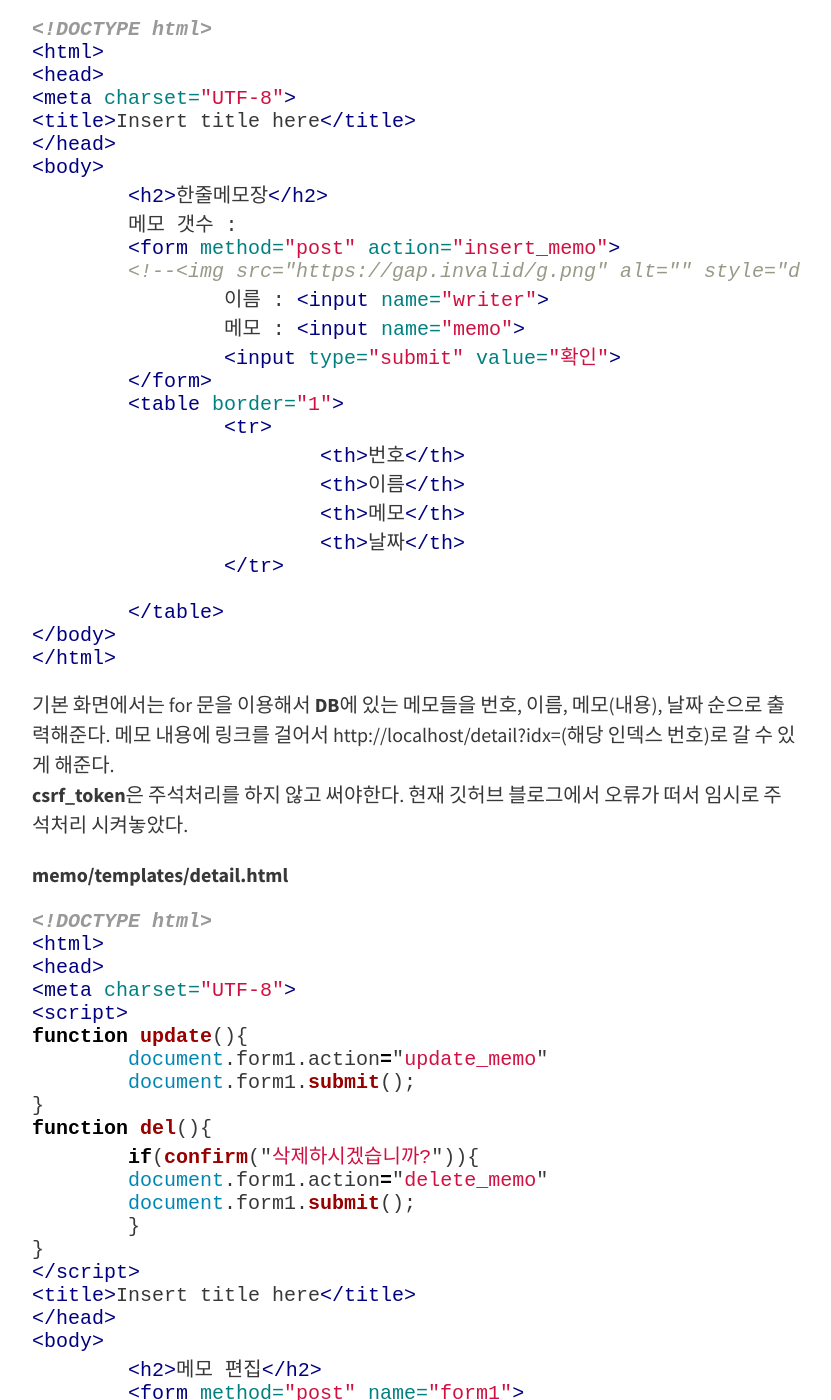
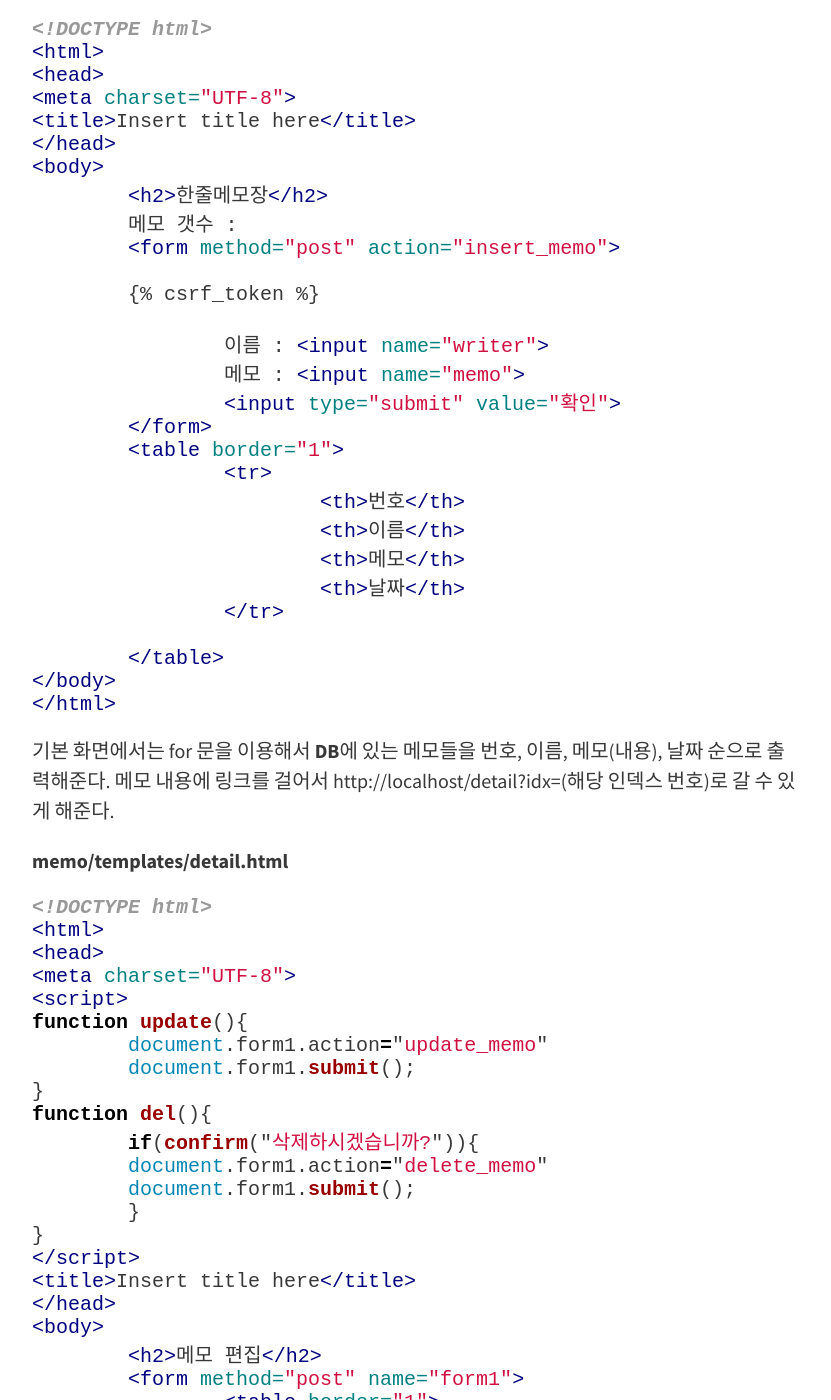
Before and after one commit to HwangToLee/HwangToLee.github.io, a Jekyll site: the page built from _posts/2019-07-11-Python-Django-Memo.md, in a window 1280 px wide and 1400 px high, scrolled down 3925 px. Shown: the whole window, without its empty margins (224-1055 px from the left). Built offline with Jekyll 4.4.1, drawn with Linux system fonts in a browser that asks for light colours; nearby versions of some CDN libraries; our own code applies the rules of GitHub Pages for plain Markdown files.

Commit message:
Update 2019-07-11-Python-Django-Memo.md

````diff
--- a/_posts/2019-07-11-Python-Django-Memo.md
+++ b/_posts/2019-07-11-Python-Django-Memo.md
@@ -156,7 +156,9 @@
 	<h2>한줄메모장</h2>
 	메모 갯수 : {{memoCount}}
 	<form method="post" action="insert_memo">
-        <!--{% csrf_token %}-->
+        {% raw %}
+        {% csrf_token %}
+        {% endraw %}
 		이름 : <input name="writer">
 		메모 : <input name="memo">
 		<input type="submit" value="확인">
@@ -182,7 +184,7 @@
 ```
 
 기본 화면에서는 for 문을 이용해서 **DB**에 있는 메모들을 번호, 이름, 메모(내용), 날짜 순으로 출력해준다. 메모 내용에 링크를 걸어서 http://localhost/detail?idx=(해당 인덱스 번호)로 갈 수 있게 해준다.
-**csrf_token**은 주석처리를 하지 않고 써야한다. 현재 깃허브 블로그에서 오류가 떠서 임시로 주석처리 시켜놓았다.
+
 
 **memo/templates/detail.html**
 
````
